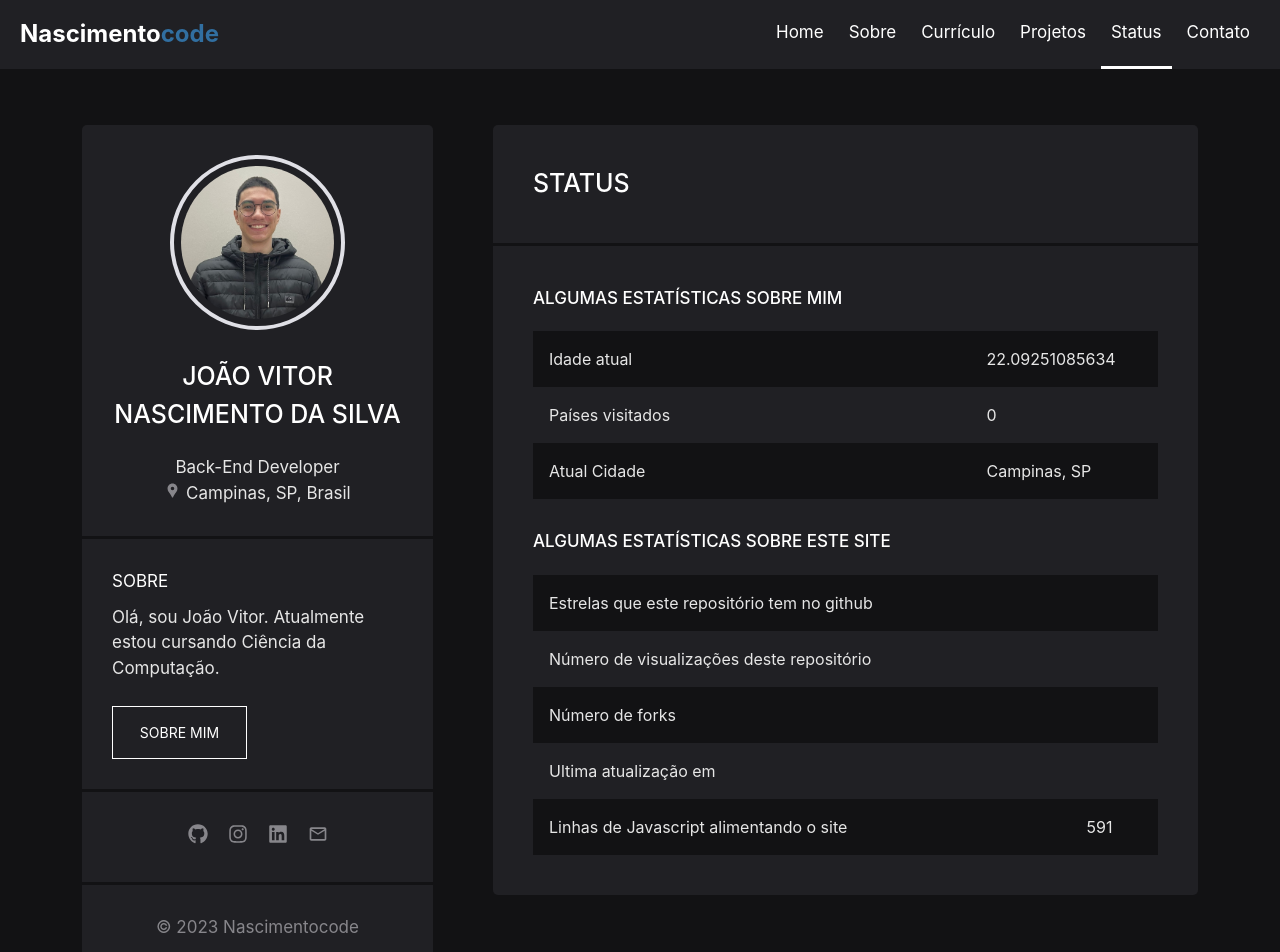
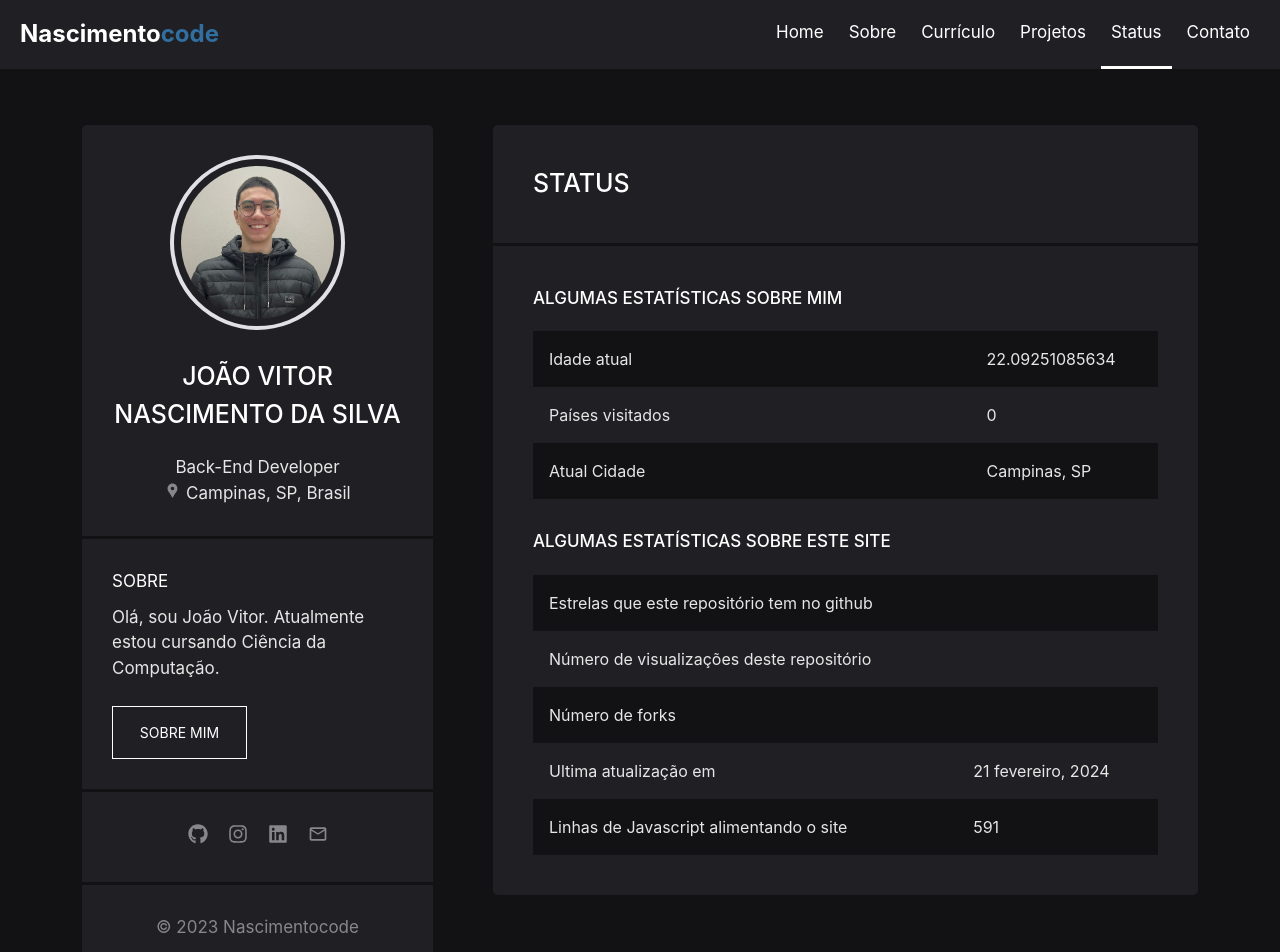
Before and after one commit to nascimentocode/personal-website, a React (Vite) app: page /personal-website/status in a window 1280 px wide. Shown: the top 952 px of the page. Built offline with nearby package versions, Linux system fonts and the light colour scheme; no server answers.

Commit message:
fix: Fixing area for inserting website statistics

```diff
--- a/src/routes/Stats.jsx
+++ b/src/routes/Stats.jsx
@@ -20,11 +20,10 @@ function Stats(){
         )
     }, [])
 
+    console.log(data)
     useEffect(() => {
         fetchData();
     }, [fetchData]);
-
-    console.log(data)
 
     return (
         <section>
@@ -51,12 +50,23 @@ function Stats(){
                     <div id="stats-site-table">
                         <table>
                             <tbody>
-                                {data.map((val) => (
-                                    <tr>
-                                        <td>{val.label}</td>
-                                        <td>{val.value}</td>
-                                    </tr>
-                                ))}
+                                {data.map((val) => {
+                                    if (val.hasOwnProperty('format')) {
+                                        return (
+                                            <tr>
+                                                <td>{val.label}</td>
+                                                <td>{val.format(val.value)}</td>
+                                            </tr>
+                                        )
+                                    } else {
+                                        return (
+                                            <tr>
+                                                <td>{val.label}</td>
+                                                <td>{val.value}</td>
+                                            </tr>
+                                        )
+                                    }
+                                })}
                             </tbody>
                         </table>
                     </div>
```
